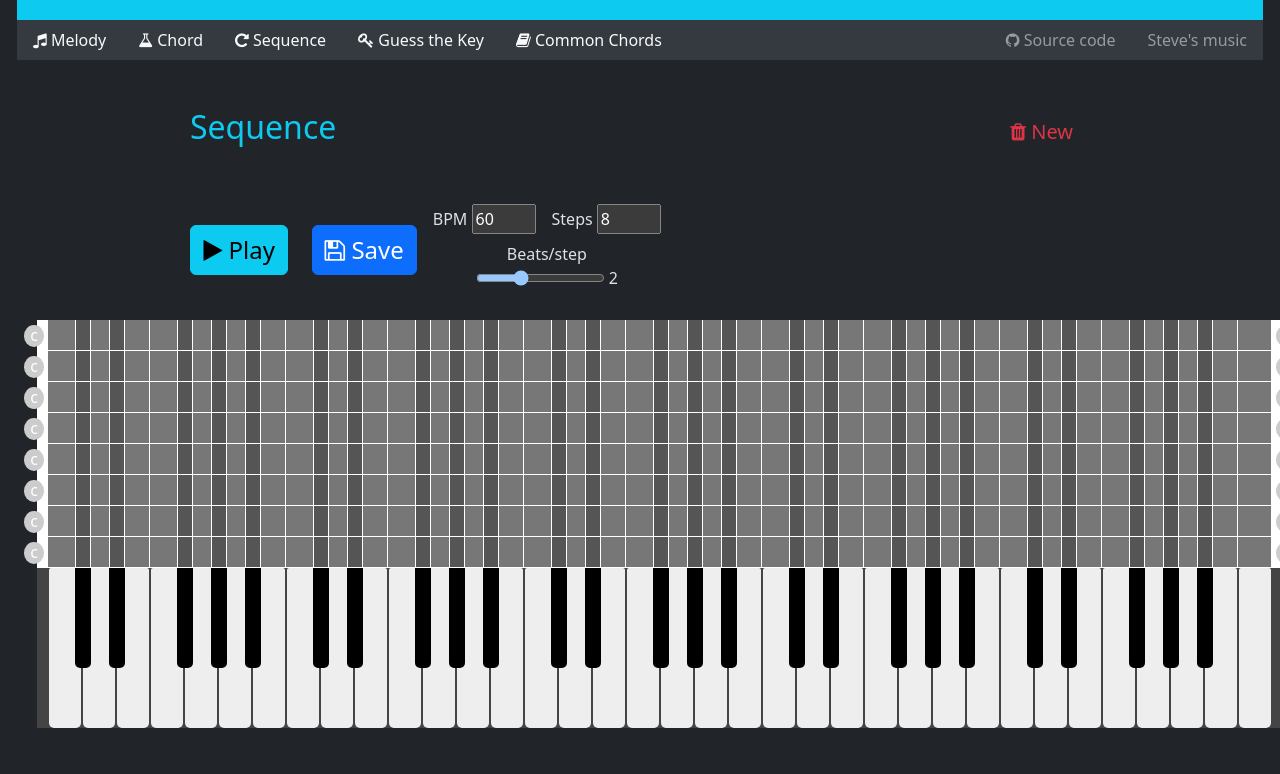
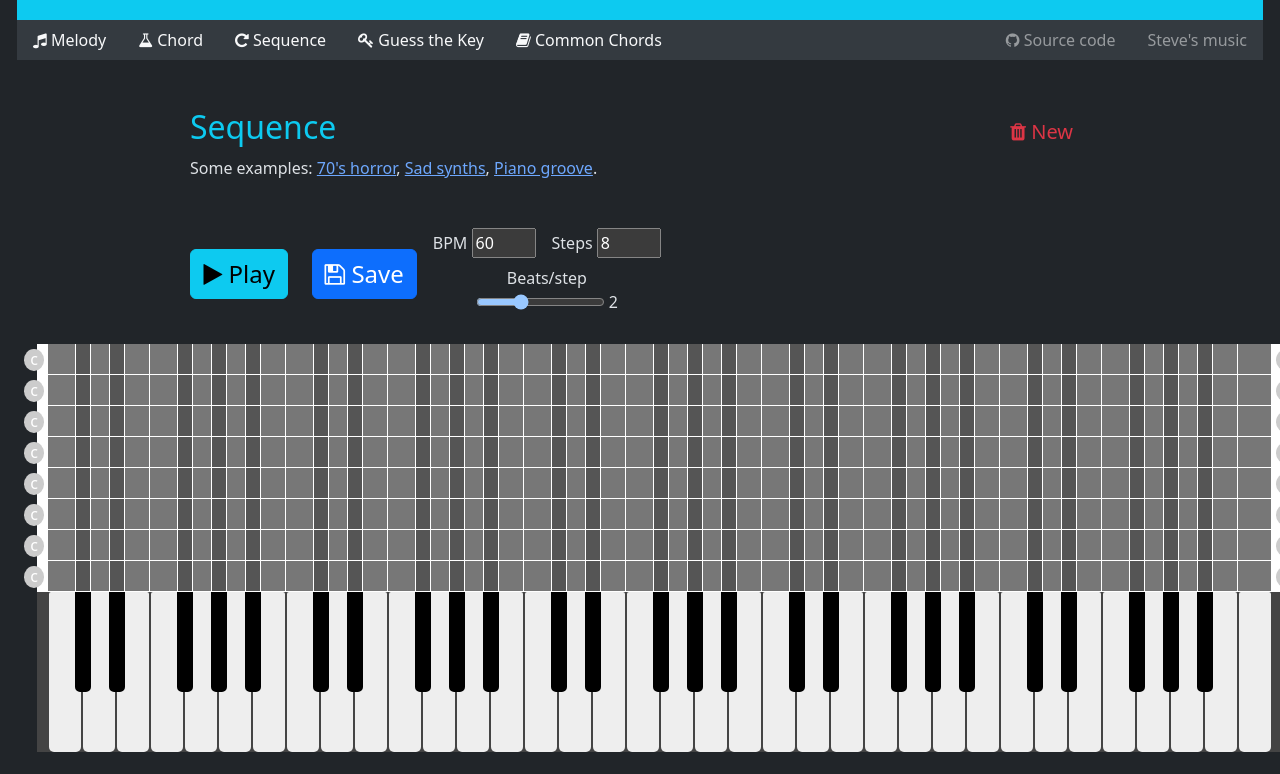
Before and after one commit to mrclay/piano-record, a React (Vite) app: page /sequence in a window 1280 px wide. Shown: the top 774 px of the page. Built offline with nearby package versions, Linux system fonts and the light colour scheme; no server answers.

Commit message:
Sequence examples

```diff
--- a/src/pages/SequencePage.tsx
+++ b/src/pages/SequencePage.tsx
@@ -303,6 +303,22 @@ export default function SequencePage(): JSX.Element {
             <i className="fa fa-trash" aria-label="Start over" /> New
           </button>
         </div>
+
+        <p>
+          Some examples:{" "}
+          <a href="/sequence/songs/v4,80,2,p2fp3ep47p52-j2fj52p3cp45-p2fp52p3bp43-j2fj52p3cp42-p2fp52p41p3d-j2fj52p42p3e-p2fp52p36p34-j2fj52j36p32?sf=Mellotron.mk2_flute">
+            70's horror
+          </a>
+          ,{" "}
+          <a href="/sequence/songs/v4,50,1,p3ep40p43p47p28-p34j3ej40j43j47-p46p3ap3cp41p32-p45j3aj3cj41p26-p39p3ap3fp45p24-p30j39j3aj3fp43-p2fp36p37p39p3e-j2fj36j37j39j3e-p2ep35p3ap3ep39-j2ej3aj35p3fj39-p2dp37p3bp3cp40-j2dj37j3bj3cp41-p2cp3cp43p35p38p3f-j2cj3cp41j35j38j3f-p2bp35p39p3cp3e-j2bj35j39j3cj3e?sf=MusyngKite.synth_brass_1">
+            Sad synths
+          </a>
+          ,{" "}
+          <a href="/sequence/songs/v4,170,1,p26p3dp39p36-j26j3d-p2dj3d-p32p36p40-p26j36j40-j36j40p28-p39p3ep2bp34-j3ej39j2bj34p2d">
+            Piano groove
+          </a>
+          .
+        </p>
       </Content900>
 
       <Content900>
```
